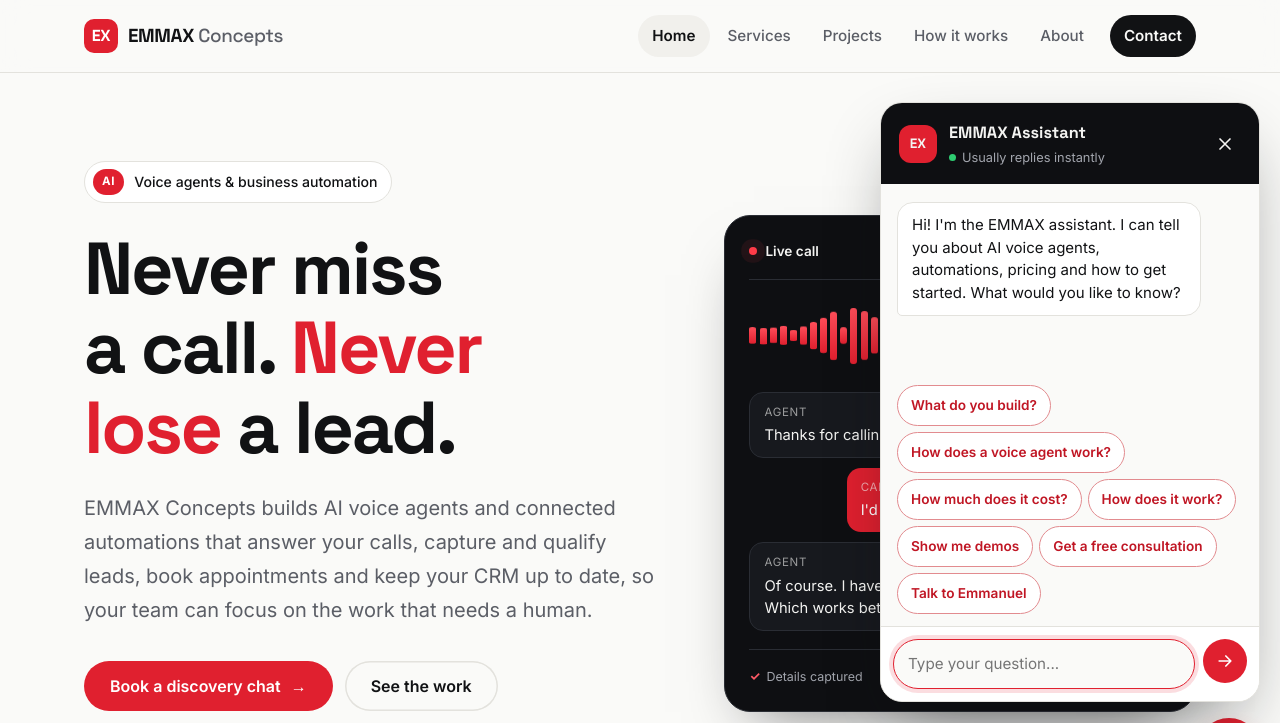
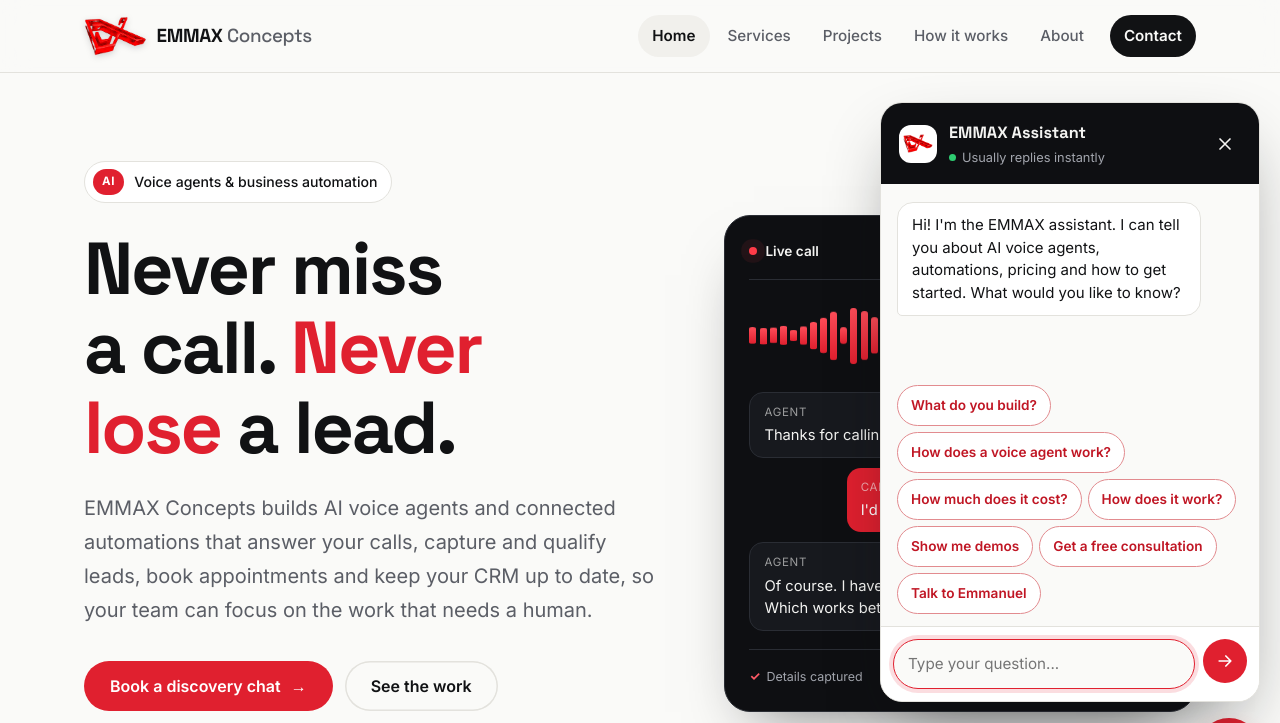
Before and after one commit to emmaxconcepts005/ai-voice-static, a plain HTML site: page index.html in a window 1280 px wide. Both pictures are taken after a click on the element "Questions? Chat with us". Shown: the top 723 px of the page. Drawn offline with Linux system fonts and the light colour scheme.

Commit message:
Use the new EMMAX logo across the site
Cleaned-up transparent logo mark in the header, footer and chatbot,
plus a new favicon and home-screen icon.

Co-Authored-By: Claude Opus 5.5 <noreply@anthropic.com>
Claude-Session: https://claude.ai/code/session_01VZ6RjJB39m1YkQ6GZAsviJ

```diff
--- a/chatbot.js
+++ b/chatbot.js
@@ -99,7 +99,7 @@
   root.className = "cb";
   root.innerHTML =
     '<div class="cb-panel" id="cb-panel" role="dialog" aria-label="Chat with the EMMAX assistant" hidden>' +
-      '<div class="cb-head"><span class="cb-av" aria-hidden="true">EX</span><div><b>EMMAX Assistant</b><span>Usually replies instantly</span></div>' +
+      '<div class="cb-head"><span class="cb-av" aria-hidden="true"><img src="images/logo-mark.png" alt=""></span><div><b>EMMAX Assistant</b><span>Usually replies instantly</span></div>' +
       '<button class="cb-close" type="button" aria-label="Close chat">' + ICON_X + '</button></div>' +
       '<div class="cb-log" role="log" aria-live="polite"></div>' +
       '<div class="cb-opts"></div>' +
--- a/index.html
+++ b/index.html
@@ -9,7 +9,8 @@
 <meta property="og:description" content="EMMAX Concepts builds AI voice agents and connected business automations that answer calls, capture and qualify leads, book appointments and keep your CRM up to date.">
 <meta property="og:type" content="website">
 <meta name="theme-color" content="#0E0F12">
-<link rel="icon" href="logo.png.jpg">
+<link rel="icon" type="image/png" href="images/favicon.png">
+<link rel="apple-touch-icon" href="images/apple-touch-icon.png">
 <link rel="preconnect" href="https://fonts.googleapis.com">
 <link rel="preconnect" href="https://fonts.gstatic.com" crossorigin>
 <link href="https://fonts.googleapis.com/css2?family=Inter:wght@400;500;600;700&family=Space+Grotesk:wght@500;600;700&display=swap" rel="stylesheet">
@@ -19,7 +20,7 @@
 <a class="skip" href="#main">Skip to content</a>
 <header>
 <div class="wrap bar">
-<a class="logo" href="index.html" aria-label="EMMAX Concepts home"><span class="mark" aria-hidden="true">EX</span><span>EMMAX <span>Concepts</span></span></a>
+<a class="logo" href="index.html" aria-label="EMMAX Concepts home"><img class="mark-img" src="images/logo-mark.png" alt="" width="64" height="41"><span>EMMAX <span>Concepts</span></span></a>
 <button class="menu-btn" type="button" aria-expanded="false" aria-controls="site-nav"><span class="sr">Menu</span><svg viewBox="0 0 24 24" fill="none" stroke="currentColor" stroke-width="1.8" stroke-linecap="round" stroke-linejoin="round" aria-hidden="true"><path d="M4 7h16M4 12h16M4 17h16"/></svg></button>
 <nav id="site-nav" aria-label="Main"><ul><li><a href="index.html" aria-current="page">Home</a></li><li><a href="services.html">Services</a></li><li><a href="projects.html">Projects</a></li><li><a href="how-it-works.html">How it works</a></li><li><a href="about.html">About</a></li><li class="nav-cta"><a href="contact.html">Contact</a></li></ul></nav>
 </div>
@@ -172,7 +173,7 @@
 <div class="wrap">
 <div class="foot-grid">
 <div>
-<a class="logo" href="index.html"><span class="mark" aria-hidden="true">EX</span><span>EMMAX <span>Concepts</span></span></a>
+<a class="logo" href="index.html"><img class="mark-img" src="images/logo-mark.png" alt="" width="64" height="41"><span>EMMAX <span>Concepts</span></span></a>
 <p>AI voice agents and connected business automations, built around the way your business actually works.</p>
 </div>
 <div><h4>Explore</h4><ul><li><a href="index.html">Home</a></li><li><a href="services.html">Services</a></li><li><a href="projects.html">Projects</a></li><li><a href="how-it-works.html">How it works</a></li><li><a href="about.html">About</a></li></ul></div>
--- a/style.css
+++ b/style.css
@@ -390,3 +390,9 @@ input:user-invalid,textarea:user-invalid{border-color:#C0392B}
   .cb-hint{display:none}
 }
 @media (prefers-reduced-motion:reduce){.cb-dots i{animation:none}.cb-btn,.cb-hint{transition:none}}
+/* logo mark */
+.logo .mark-img{height:40px;width:auto;display:block;filter:drop-shadow(0 2px 3px rgba(17,18,20,.18))}
+.site-footer .logo .mark-img{height:46px;filter:none}
+.cb-av{background:#fff!important;padding:4px}
+.cb-av img{width:100%;height:auto;display:block}
+@media (max-width:620px){.logo .mark-img{height:34px}}
```
Also changed, not shown: about.html (+4 -3 lines), contact.html (+4 -3 lines), how-it-works.html (+4 -3 lines), projects.html (+4 -3 lines), services.html (+4 -3 lines), images/apple-touch-icon.png (added), images/favicon.png (added), images/logo-full.png (added), images/logo-mark.png (added).
